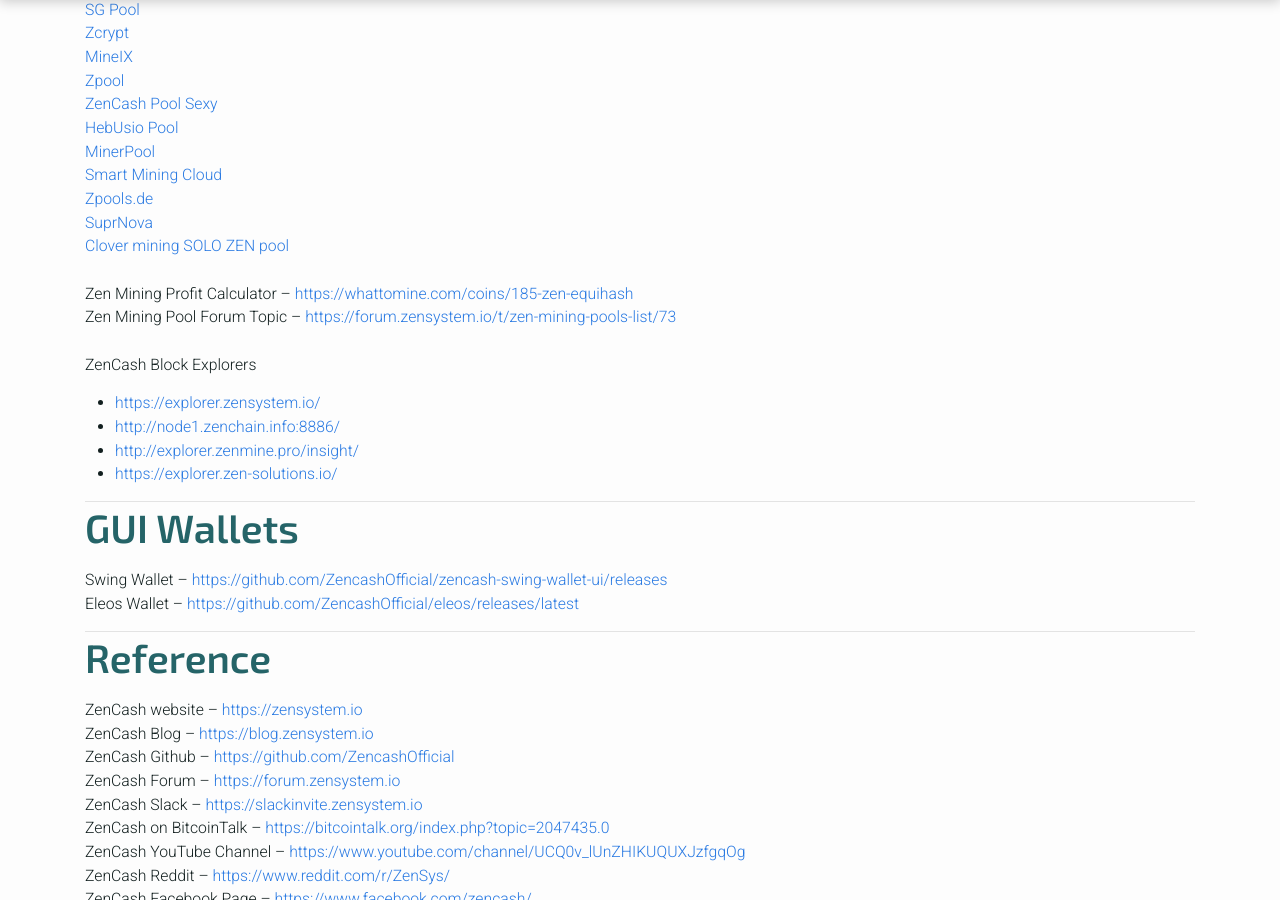
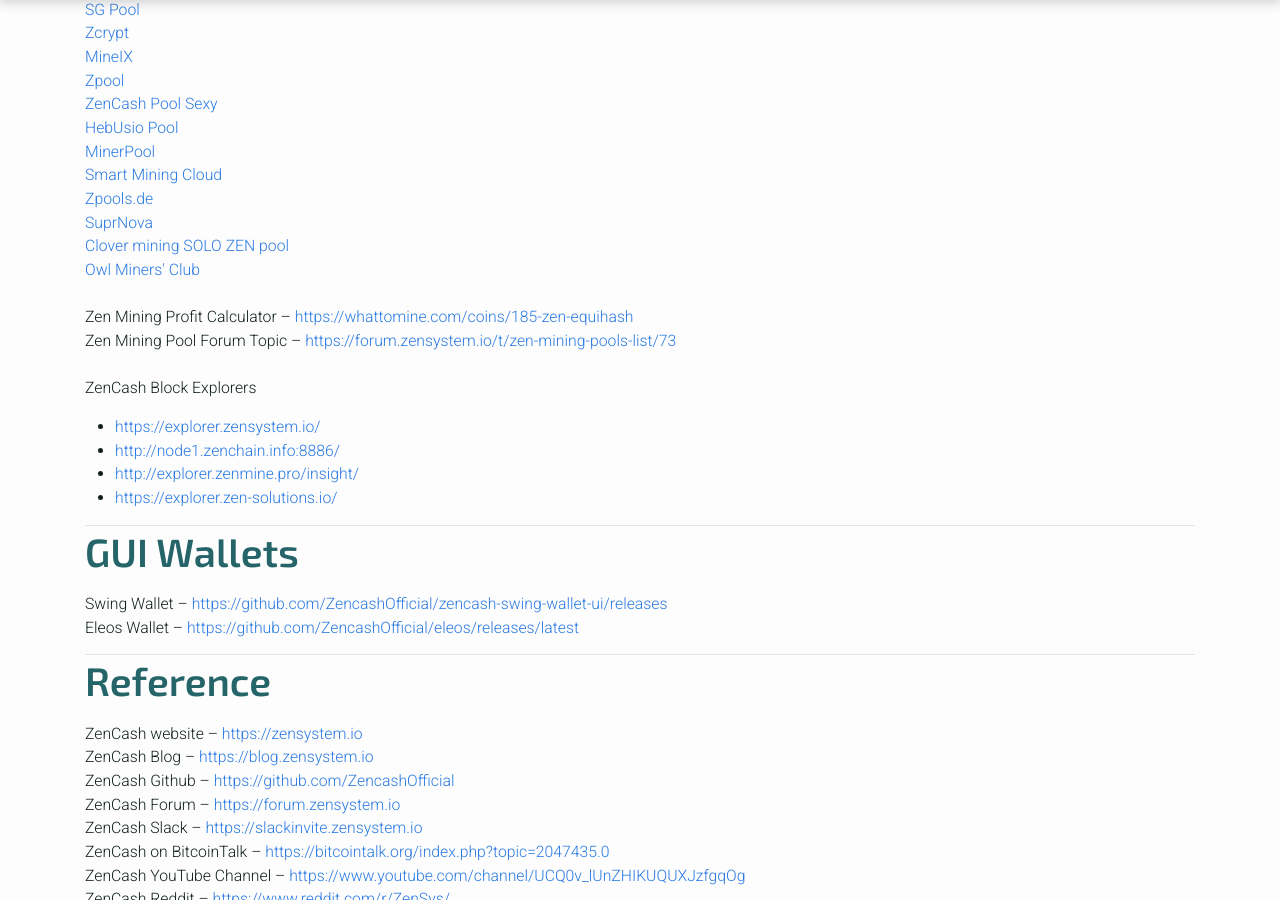
Before and after one commit to tarrenj/website, a Jekyll site: the page built from mining-pools.html, in a window 1280 px wide and 900 px high, scrolled down 665 px. Built offline with Jekyll 4.4.1, drawn with Linux system fonts in a browser that asks for light colours.

Commit message:
Add Owl Miners' Club

```diff
--- a/_includes/content/mining-pools.html
+++ b/_includes/content/mining-pools.html
@@ -17,4 +17,5 @@
   <li><a href="http://zpools.de/">Zpools.de</a></li>
   <li><a href="https://zen.suprnova.cc/">SuprNova</a></li>
   <li><a href="http://zencoin.su">Clover mining SOLO ZEN pool</a></li>
+  <li><a href="http://zen.owlminingclub.com/">Owl Miners' Club</a></li>
 </ul>
```
Also changed, not shown: 3 other files.
